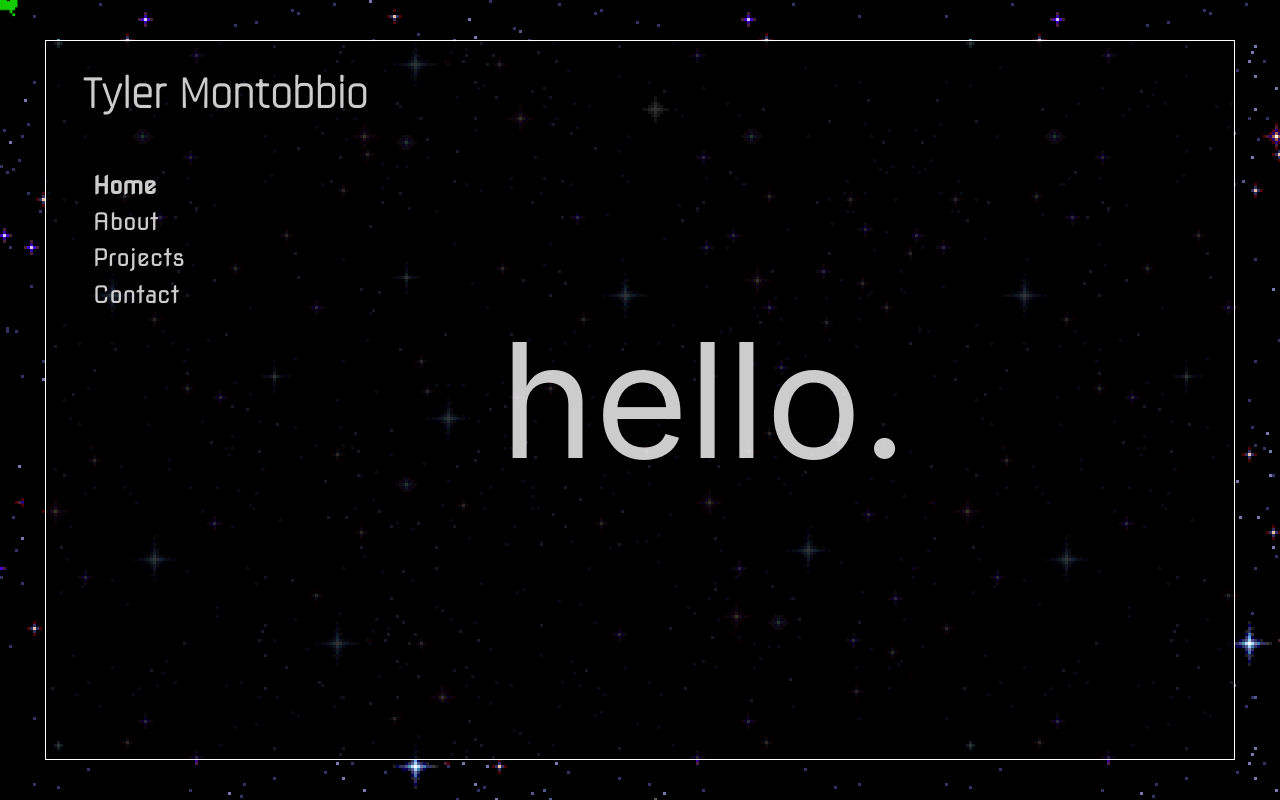
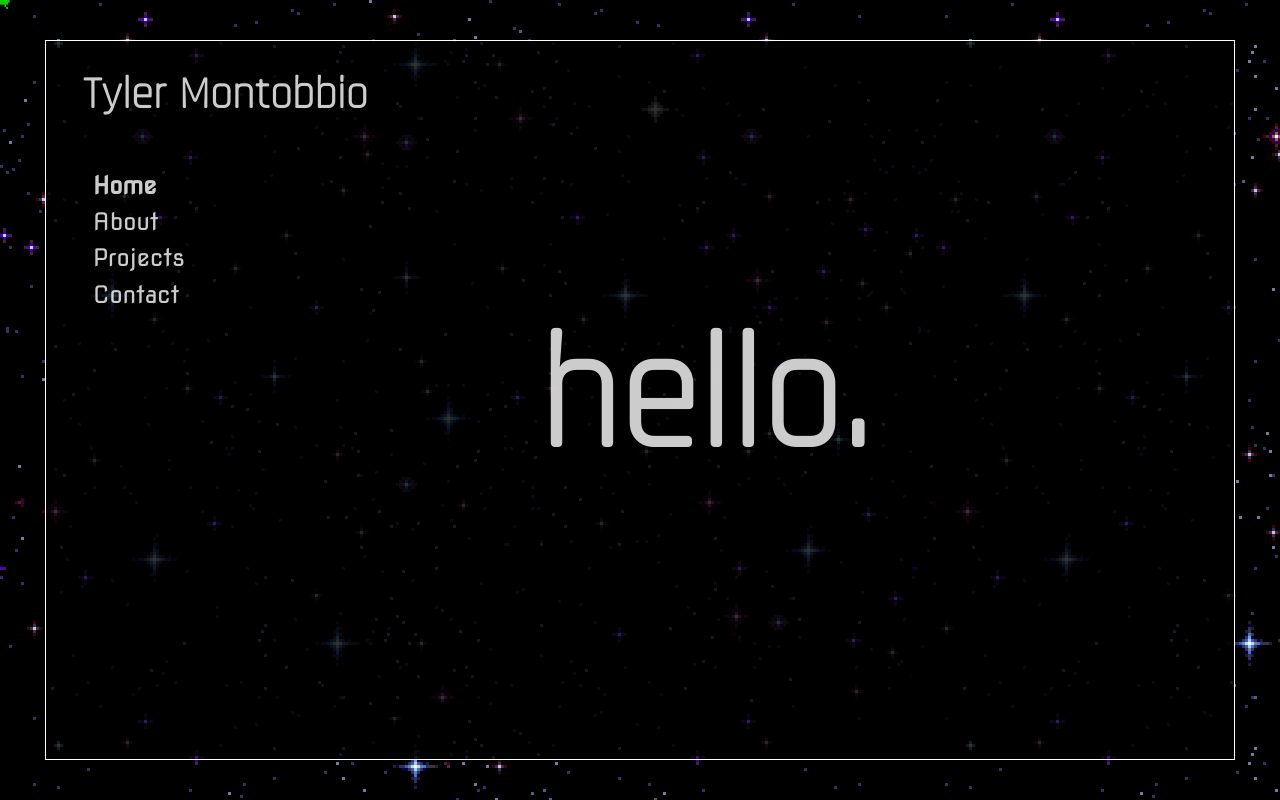
Before and after one commit to tmontobbio/tmontobbio-dev, a React (Create React App) app: page / in a window 1280 px wide. Built offline with nearby package versions, Linux system fonts and the light colour scheme.

Commit message:
changed some CSS

```diff
--- a/src/App.css
+++ b/src/App.css
@@ -2,10 +2,14 @@
   display: none;
 }
 
+* {
+  cursor: none;
+  box-sizing: border-box;
+  font-family: 'Rajdhani', sans-serif;
+}
+
 html {
-  /* background-image: url("./components/img/black-geo.jpg"); */
   background-image: url("./components/img/starry2.gif");
-  /* background-color: black; */
   color: rgba(255, 255, 255, 0.8);
   scroll-behavior: smooth !important;
 }
@@ -13,14 +17,12 @@ html {
 h1 {
   text-align: left;
   font-size: 3.5vw;
-  font-family: 'Rajdhani', sans-serif;
   margin: 25px 0px 0px 37px;
 }
 
 h2 {
   text-align: center;
   font-size: 2vw;
-  font-family: 'Rajdhani', sans-serif;
 }
 
 p {
@@ -53,10 +55,6 @@ span {
 
 
 /* CURSOR STUFFS */
-* {
-  cursor: none;
-  box-sizing: border-box;
-}
 
 .cursor {
   /* background-color: rgba(255, 255, 255, 0.8); */
@@ -70,12 +68,12 @@ span {
 }
 
 #invader {
-  width: 30px;
-  height: 30px;
+  width: 20px;
+  height: 20px;
   opacity: .8;
 }
 
-/* CURSOR STUFFS */
+/* END CURSOR STUFFS */
 
 .nav-sel {
   margin: .9vh;
@@ -89,7 +87,7 @@ span {
   margin: auto;
 }
 
-.child {
+.center {
   grid-row-start: 2;
   grid-row-end: 2;
   grid-column-start: 2;
@@ -142,11 +140,11 @@ span {
 
 #home {
   font-size: 20vh;
+  font-weight: 700;
 }
 
 #contact-list {
-  font-family: 'Rajdhani', sans-serif;
-  font-size: 5vw;
+  font-size: 10vh;
 }
 
 #content {
--- a/src/App.js
+++ b/src/App.js
@@ -10,7 +10,7 @@ import { useEffect, useState } from 'react'
 import { Routes, Route } from 'react-router-dom';
 
 export default function App() {
-
+  // eslint-disable-next-line
   const [cursorVariant, setCursorVariant] = useState('default')
   const [mousePosition, setMousePosition] = useState({
     x: 0,
@@ -18,8 +18,8 @@ export default function App() {
   })
   const variants = {
     default: {
-      x: mousePosition.x - 12,
-      y: mousePosition.y - 12
+      x: mousePosition.x - 10,
+      y: mousePosition.y - 10
     }
   }
 
--- a/src/components/About.js
+++ b/src/components/About.js
@@ -6,7 +6,7 @@ import me4 from "./img/me4.jpg"
 
 export default function About() {
     return (
-        <div id="about" className="child" >
+        <div id="about" className="center" >
             <img src={me1} className="grid-item-1" alt="tyler" /><span><p>Originally an Automotive Technician, my various interests have brought me to wild places during my 15 years of professional work experience.  I've created products, served food, and climbed tall buildings all to complete a hard days work.  Early in my career I attended many community college courses to become proficient using machinist tooling and every welding process.  However, the daily strain on my body would send me in a different direction.</p></span>
             <img src={me2} className="grid-item-2" alt="tyler" /><span><p>Adventurous and curious, I've spent my life learning about anything and every thing that interests me.  My passion for the sciences makes me open to learning in an evironment that is gradually changing over time.  As a person of many hobbies, there is no shortage of content to view and concepts to learn.  All of these traits are what led me to pursure software engineering.</p></span>
             <img src={me3} className="grid-item-3" alt="van" /><span><p>Naturally born a problem solver, there are few projects in life I wouldn't attempt.  I built my own camper van that I lived in and traveled for the better part of two years. I've framed, wired, roofed, and finished a shelter that I lived in for a year.  Tools have always been my language, and in code there's no shortage of tools.  I love to fix, build, create and learn.</p></span>
--- a/src/components/Contact.js
+++ b/src/components/Contact.js
@@ -6,7 +6,7 @@ import github from "./img/github.png"
 export default function Contact() {
 
     return (
-        <div className="child">
+        <div className="center">
             <ul id="contact-list">
                 <a href="mailto:tylermontobbio@gmail.com" target="_blank" rel="noreferrer"><li><img src={gmail} alt="gmail-icon" className="contact-icon" />mail</li></a>
                 <a href="https://www.linkedin.com/in/tmontobbio" target="_blank" rel="noreferrer"><li><img src={linkedin} alt="linkedin-icon" className="contact-icon" />linkedin</li></a>
--- a/src/components/Home.js
+++ b/src/components/Home.js
@@ -2,7 +2,7 @@ import React from "react";
 
 export default function Home() {
     return (
-        <div className="child" id="home">
+        <div className="center" id="home">
             hello.
         </div>
     )
--- a/src/components/Projects.js
+++ b/src/components/Projects.js
@@ -4,7 +4,7 @@ import movieHunter from './img/movie-hunter.png'
 
 export default function Projects() {
   return (
-    <div id="projects" className="child">
+    <div id="projects" className="center">
       <a href="https://moviehunter.tmontobbio.dev/" target="_blank" rel="noreferrer">
         <img src={movieHunter} alt="movie-hunter" className="grid-item-1" />
       </a>
```
